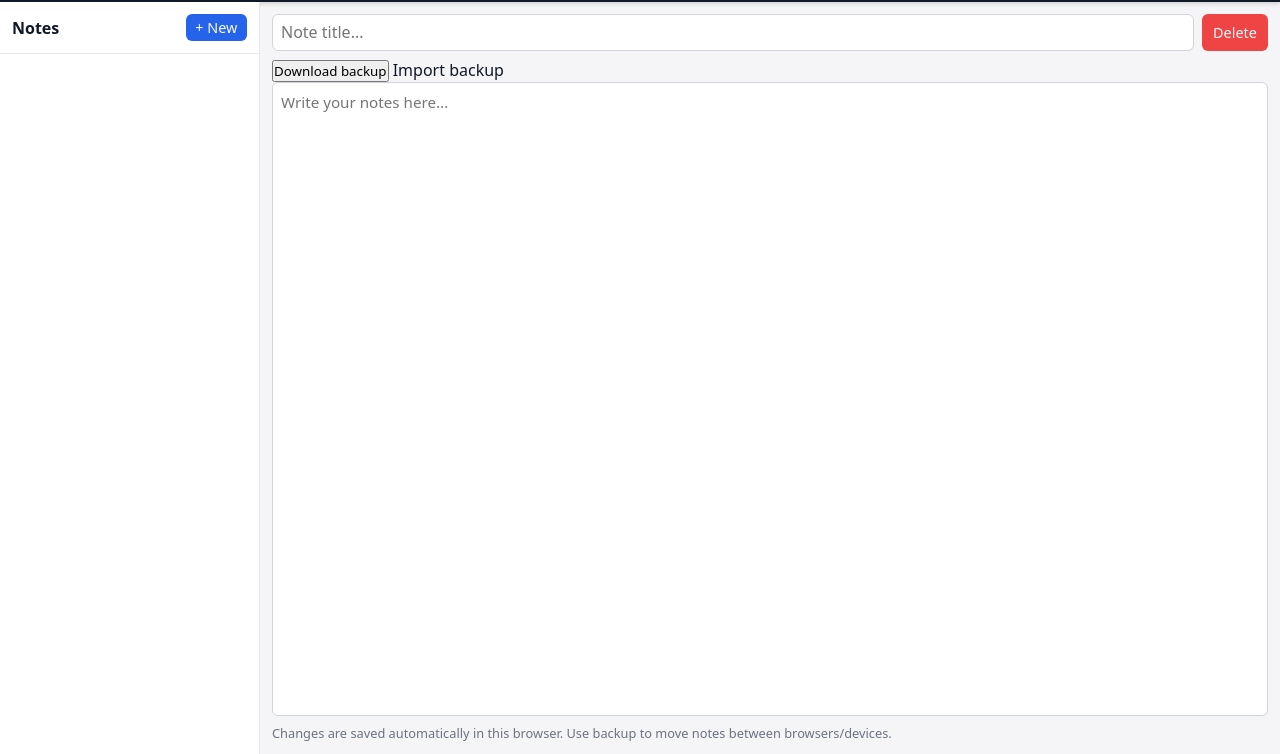
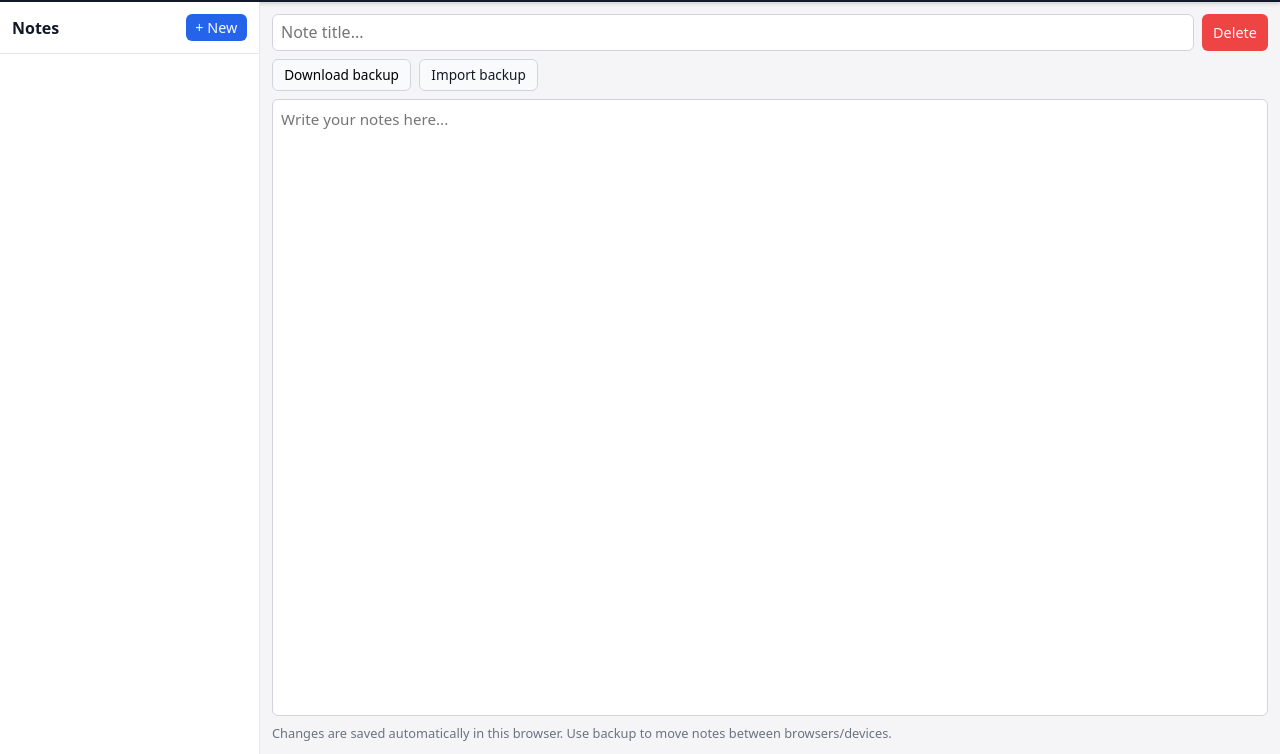
Before and after one commit to EverettZh/studySchool, a plain HTML site: page index.html in a window 1280 px wide. Shown: the part 49-803 px from the top of the page. Drawn offline with Linux system fonts and the light colour scheme; a script that the page names is missing.

Commit message:
Update style.css

```diff
--- a/style.css
+++ b/style.css
@@ -127,6 +127,33 @@ body {
   background: #dc2626;
 }
 
+.editor-tools {
+  display: flex;
+  gap: 0.5rem;
+  margin-bottom: 0.5rem;
+}
+
+.editor-tools button,
+.import-label {
+  padding: 0.35rem 0.7rem;
+  font-size: 0.85rem;
+  border-radius: 6px;
+  border: 1px solid #d1d5db;
+  background: #f9fafb;
+  cursor: pointer;
+}
+
+.editor-tools button:hover,
+.import-label:hover {
+  background: #e5e7eb;
+}
+
+.import-label {
+  display: inline-flex;
+  align-items: center;
+  gap: 0.25rem;
+}
+
 #noteContent {
   flex: 1;
   width: 100%;
```
